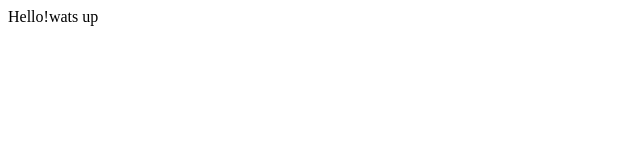
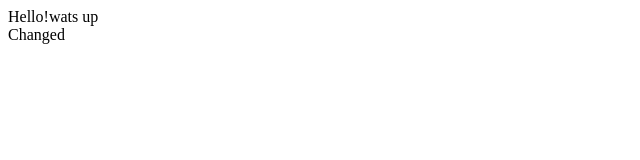
Before and after one commit to ansitun/swiftbike, a plain HTML site: page index.html in a window 1280 px wide. Shown: the full height of the page, 0-640 px from the left. Drawn offline with Linux system fonts and the light colour scheme.

Commit message:
changed index

```diff
--- a/index.html
+++ b/index.html
@@ -3,5 +3,7 @@
 </head>
 <body>
 Hello!wats up
+<br />
+Changed
 </body>
 </html>
```
